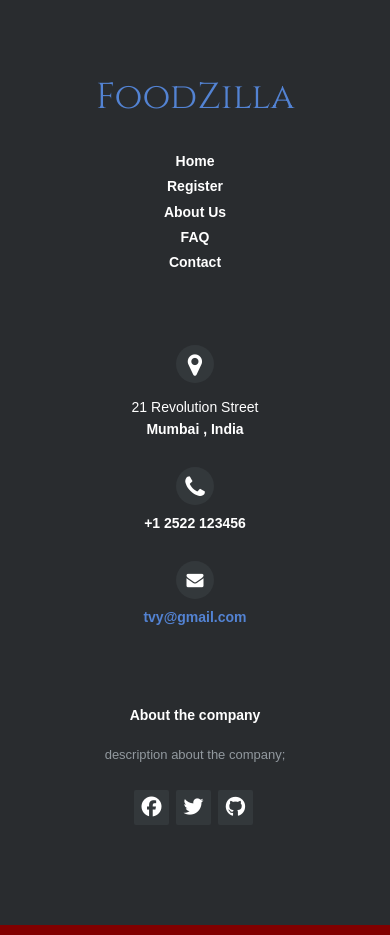
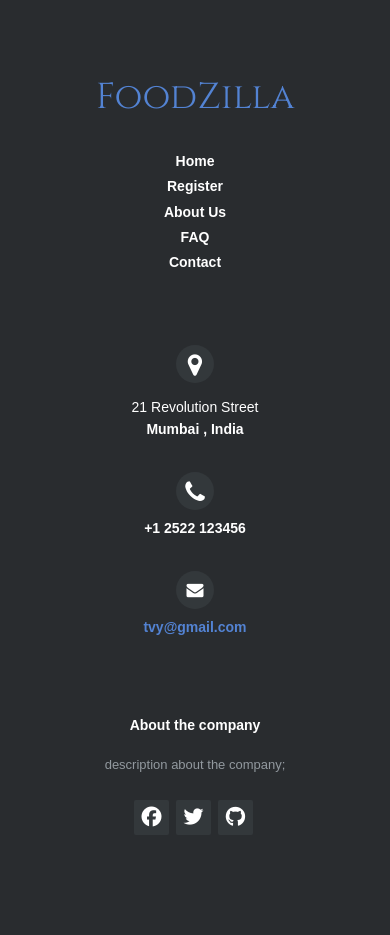
Before and after one commit to AceAltair13/Foodzilla-A-Recipe-IO, a PHP site: page / in a window 390 px wide. Shown: the part 4213-5148 px from the top of the page. Run offline with PHP 8.4, Linux system fonts and the light colour scheme; some libraries are stand-ins or nearby versions; some web fonts are replaced.

Commit message:
spacing improved

```diff
--- a/css/index.css
+++ b/css/index.css
@@ -506,6 +506,13 @@ footer{
 		/* vertical-align: middle; */
 		margin:0px;
 	}
+	.footer-distributed .footer-center #second{
+		margin-top:5px;
+	}
+	.footer-distributed .footer-center #third{
+		margin-top:5px;
+	}
+
 
 	.footer-distributed .footer-center i{
 		margin-top:30px;
--- a/index.html
+++ b/index.html
@@ -206,17 +206,17 @@
 
       <div class="footer-center">
 
-      <div>
+      <div id="first">
       <i class="fa fa-map-marker" ></i>
       <p><span>21 Revolution Street</span> Mumbai , India</p>
       </div>
 
-      <div>
+      <div id="second">
       <i class="fa fa-phone" ></i>
       <p>+1 2522 123456</p>
       </div>
 
-      <div >
+      <div id="third">
       <i class="fa fa-envelope" ></i>
       <p><a href="mailto:tvy@gamil.com">tvy@gmail.com</a></p>
       </div>
```
